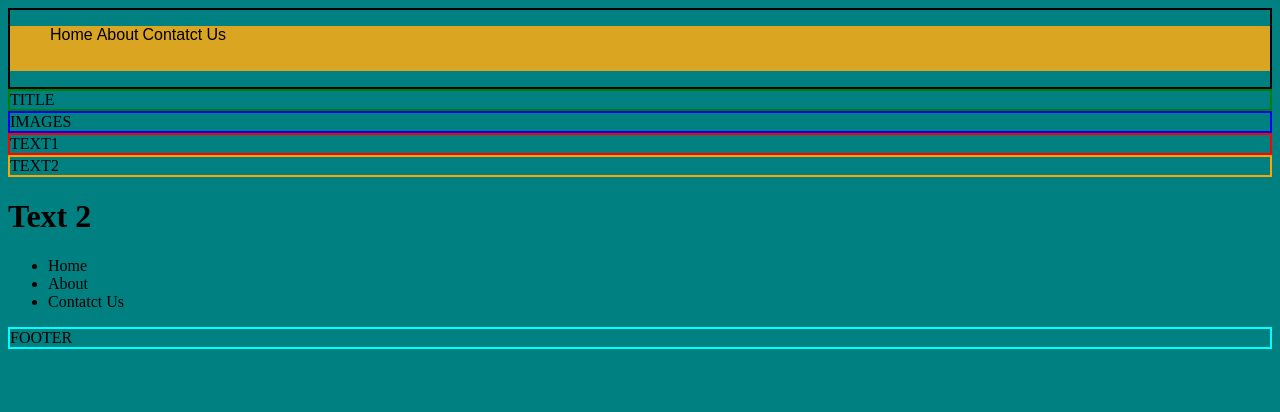
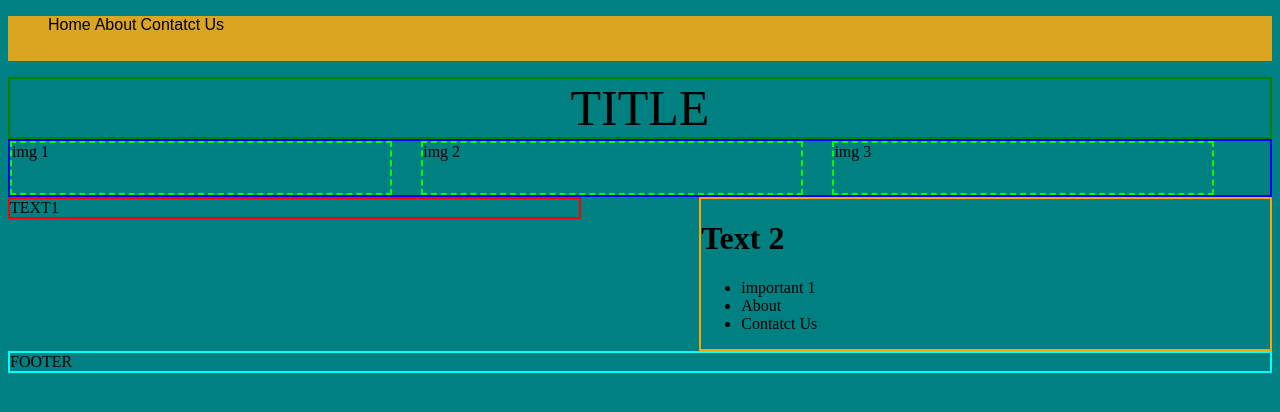
Before and after one commit to jessicakilby/css1, a plain HTML site: page index.html in a window 1280 px wide. Drawn offline with Linux system fonts and the light colour scheme.

Commit message:
decent layout

```diff
--- a/index.html
+++ b/index.html
@@ -5,23 +5,28 @@
 	<link rel="stylesheet" type="text/css" href="styles.css">
 </head>
 <body>
-	<nav class="new-border">
+	<nav>
 		<ul class="top-nav">
 			<li><a href="" title=""></a>Home</li>
 			<li><a href="" title=""></a>About</li>
 			<li><a href="" title=""></a>Contatct Us</li>
 		</ul>
 	</nav>
-	<div class="new-border title-color">TITLE</div>
-	<div class="new-border image-color">IMAGES</div>
+	<div class="new-border title-color title">TITLE</div>
+	<div class="new-border image-color">
+		<div class="img-box">img 1</div>
+		<div class="img-box">img 2</div>
+		<div class="img-box">img 3</div>
+	</div>
 	<div class="new-border text1-color">TEXT1</div>
-	<div class="new-border text2-color">TEXT2</div>
+	<div class="new-border text2-color">
 	<h1>Text 2</h1>
 		<ul>
-			<li><a href="" title=""></a>Home</li>
+			<li><a href="" title=""></a>important 1</li>
 			<li><a href="" title=""></a>About</li>
 			<li><a href="" title=""></a>Contatct Us</li>
 		</ul>
+	</div>
 	<div class="new-border footer-color">FOOTER</div>
 </body>
 </html>
--- a/styles.css
+++ b/styles.css
@@ -22,14 +22,19 @@ body {
 
 .text1-color {
 	border-color: red;
+	float: left;
+	width: 45%;
 }
 
 .text2-color {
 	border-color: orange;
+	float: right;
+	width: 45%;
 }
 
 .footer-color {
 	border-color: aqua;
+	clear: both;
 }
 
 .top-nav {
@@ -42,3 +47,17 @@ body {
 	display: inline;
 	cursor: pointer;
 }
+
+.title {
+	border-color: green;
+	text-align: center;
+	font-size: 50px;
+}
+
+.img-box {
+	width: 30%;
+	height: 50px;
+	border: 2px dashed lime;
+	display: inline-block;
+	margin-right: 2%;
+}
```
Also changed, not shown: 1 other file.
